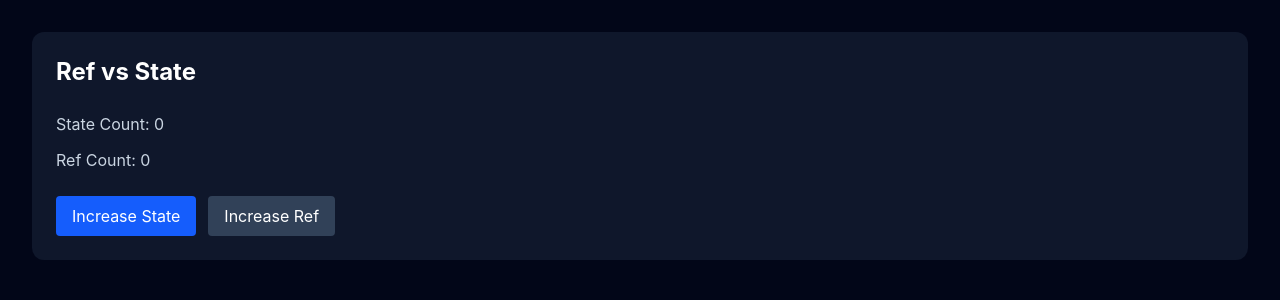
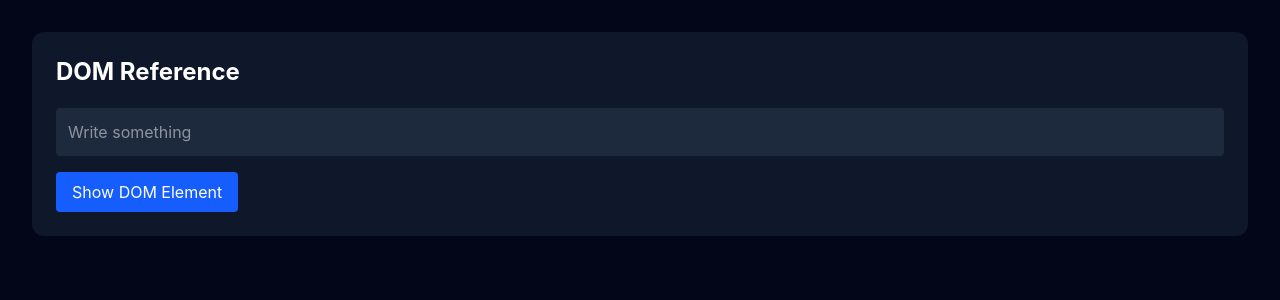
Before and after one commit to foysaliio/React-Mastery-Journey, a React (Vite) app: page / in a window 1280 px wide. Shown: the top 300 px of the page. Built offline with nearby package versions, Linux system fonts and the light colour scheme.

Commit message:
feat(react): learn DOM references with refs

```diff
--- a/src/App.tsx
+++ b/src/App.tsx
@@ -1,9 +1,9 @@
-import RefVsState from "./Components/RefVsState";
+import DomReference from "./Components/DomReference";
 
 function App() {
   return (
     <main className="min-h-screen bg-slate-950 p-8">
-      <RefVsState />
+      <DomReference />
     </main>
   );
 }
--- /dev/null
+++ b/src/Components/DomReference.tsx
@@ -0,0 +1,32 @@
+import { useRef } from "react";
+
+const DomReference = () => {
+  const inputRef = useRef<HTMLInputElement>(null);
+
+  const showInputElement = (): void => {
+    console.log(inputRef.current);
+  };
+
+  return (
+    <section className="rounded-xl bg-slate-900 p-6 text-white">
+      <h2 className="text-2xl font-bold">DOM Reference</h2>
+
+      <input
+        ref={inputRef}
+        type="text"
+        placeholder="Write something"
+        className="mt-5 w-full rounded bg-slate-800 p-3"
+      />
+
+      <button
+        type="button"
+        onClick={showInputElement}
+        className="mt-4 rounded bg-blue-600 px-4 py-2"
+      >
+        Show DOM Element
+      </button>
+    </section>
+  );
+};
+
+export default DomReference;
--- a/src/Components/RefVsState.tsx
+++ /dev/null
@@ -1,49 +0,0 @@
-import { useRef, useState } from "react";
-
-function RefVsState() {
-  const [stateCount, setStateCount] = useState<number>(0);
-
-  const refCount = useRef<number>(0);
-
-  const increaseState = (): void => {
-    setStateCount((current) => current + 1);
-  };
-
-  const increaseRef = (): void => {
-    refCount.current += 1;
-
-    console.log("Ref Count:", refCount.current);
-  };
-
-  return (
-    <section className="rounded-xl bg-slate-900 p-6 text-white">
-      <h2 className="text-2xl font-bold">Ref vs State</h2>
-
-      <div className="mt-6 space-y-3">
-        <p className="text-slate-300">State Count: {stateCount}</p>
-
-        <p className="text-slate-300">Ref Count: {refCount.current}</p>
-      </div>
-
-      <div className="mt-6 flex gap-3">
-        <button
-          type="button"
-          onClick={increaseState}
-          className="rounded bg-blue-600 px-4 py-2"
-        >
-          Increase State
-        </button>
-
-        <button
-          type="button"
-          onClick={increaseRef}
-          className="rounded bg-slate-700 px-4 py-2"
-        >
-          Increase Ref
-        </button>
-      </div>
-    </section>
-  );
-}
-
-export default RefVsState;
```
